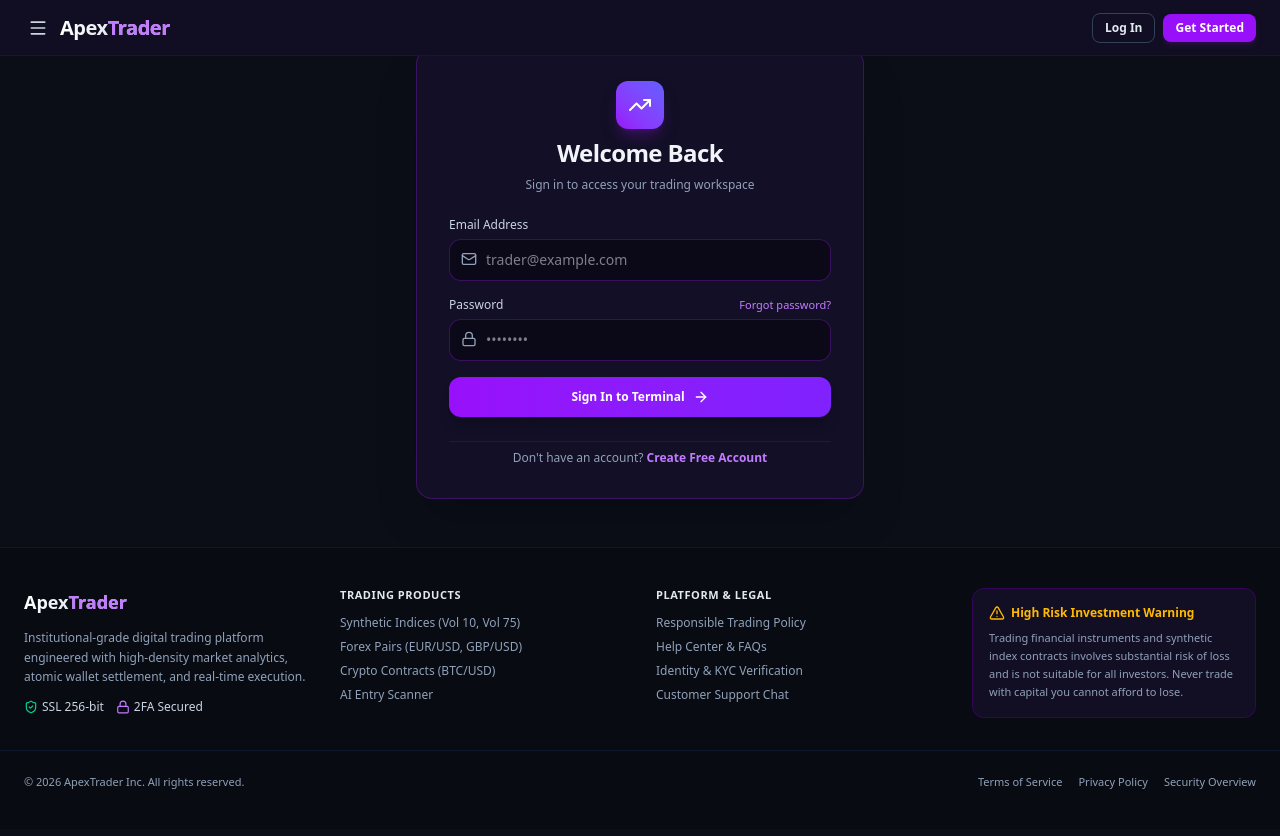
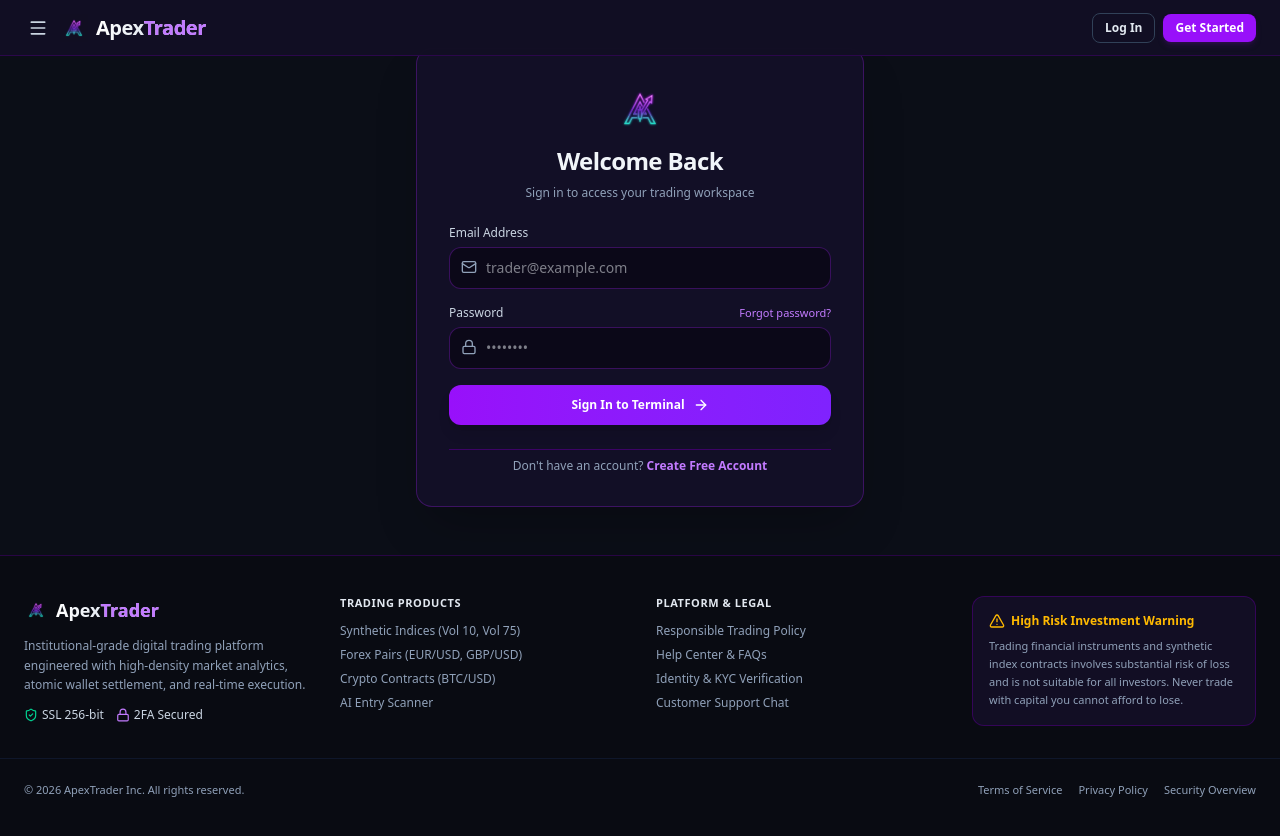
Before and after one commit to Kiruivenus/forex, a Next.js app: page /login in a window 1280 px wide. Built offline with nearby package versions, Linux system fonts and the light colour scheme; no server answers.

Commit message:
feat: Add frameless master ApexTrader logo mark across Navbar, Footer, Login, Register, Admin, and Landing pages

```diff
--- a/app/admin/layout.tsx
+++ b/app/admin/layout.tsx
@@ -53,9 +53,7 @@ export default function AdminLayout({ children }: { children: React.ReactNode })
       <aside className="w-64 bg-[#0e0c1f] border-r border-purple-950/80 flex flex-col justify-between shrink-0">
         <div>
           <div className="h-14 px-6 border-b border-purple-950/80 flex items-center space-x-2 font-bold text-sm">
-            <div className="w-7 h-7 rounded-lg bg-amber-500 flex items-center justify-center text-slate-950 shadow-md">
-              <Lock className="w-4 h-4" />
-            </div>
+            <img src="/logo.png" alt="ApexTrader Logo" className="w-7 h-7 object-contain mix-blend-screen shrink-0" />
             <span className="text-slate-100">ApexTrader <span className="text-amber-400">Admin</span></span>
           </div>
 
--- a/app/login/page.tsx
+++ b/app/login/page.tsx
@@ -62,8 +62,8 @@ export default function LoginPage() {
       <main className="flex-1 flex items-center justify-center p-4 py-12">
         <div className="bg-[#120f26] border border-purple-900/60 rounded-2xl w-full max-w-md p-6 sm:p-8 shadow-2xl space-y-6">
           <div className="text-center space-y-2">
-            <div className="w-12 h-12 rounded-xl bg-gradient-to-tr from-purple-600 to-indigo-500 flex items-center justify-center mx-auto shadow-lg shadow-purple-900/50">
-              <TrendingUp className="w-6 h-6 text-white" />
+            <div className="flex justify-center">
+              <img src="/logo.png" alt="ApexTrader Logo" className="w-14 h-14 object-contain mix-blend-screen" />
             </div>
             <h2 className="text-2xl font-extrabold tracking-tight text-slate-100">Welcome Back</h2>
             <p className="text-xs text-slate-400">Sign in to access your trading workspace</p>
--- a/app/page.tsx
+++ b/app/page.tsx
@@ -103,7 +103,8 @@ export default function LandingPage() {
               <span className="w-3 h-3 rounded-full bg-rose-500/80" />
               <span className="w-3 h-3 rounded-full bg-amber-500/80" />
               <span className="w-3 h-3 rounded-full bg-emerald-500/80" />
-              <span className="ml-2 font-mono text-purple-300">ApexTrader Terminal v2.4</span>
+              <img src="/logo.png" alt="ApexTrader Logo" className="w-5 h-5 object-contain mix-blend-screen ml-2 shrink-0" />
+              <span className="font-mono text-purple-300">ApexTrader Terminal v2.4</span>
             </div>
             <div className="flex items-center space-x-3 text-slate-400 font-mono text-[11px]">
               <span className="text-emerald-400">● LIVE</span>
--- a/app/register/page.tsx
+++ b/app/register/page.tsx
@@ -72,8 +72,8 @@ export default function RegisterPage() {
       <main className="flex-1 flex items-center justify-center p-4 py-12">
         <div className="bg-[#120f26] border border-purple-900/60 rounded-2xl w-full max-w-lg p-6 sm:p-8 shadow-2xl space-y-6">
           <div className="text-center space-y-2">
-            <div className="w-12 h-12 rounded-xl bg-gradient-to-tr from-purple-600 to-indigo-500 flex items-center justify-center mx-auto shadow-lg shadow-purple-900/50">
-              <TrendingUp className="w-6 h-6 text-white" />
+            <div className="flex justify-center">
+              <img src="/logo.png" alt="ApexTrader Logo" className="w-14 h-14 object-contain mix-blend-screen" />
             </div>
             <h2 className="text-2xl font-extrabold tracking-tight text-slate-100">Create Trader Account</h2>
             <p className="text-xs text-slate-400">Join thousands of active traders worldwide</p>
--- a/components/Footer.tsx
+++ b/components/Footer.tsx
@@ -9,6 +9,7 @@ export default function Footer() {
         {/* Brand Column */}
         <div className="space-y-3">
           <div className="flex items-center space-x-2 font-bold text-base text-slate-100">
+            <img src="/logo.png" alt="ApexTrader Logo" className="w-6 h-6 object-contain mix-blend-screen shrink-0" />
             <span className="bg-gradient-to-r from-white via-slate-200 to-purple-300 bg-clip-text text-transparent text-lg">
               Apex<span className="text-purple-400">Trader</span>
             </span>
--- a/components/Navbar.tsx
+++ b/components/Navbar.tsx
@@ -96,7 +96,8 @@ export default function Navbar({ onOpenAIScanner, accountMode = 'DEMO', onAccoun
             {mobileMenuOpen ? <X className="w-5 h-5" /> : <Menu className="w-5 h-5" />}
           </button>
 
-          <Link href="/" className="flex items-center space-x-1 font-bold text-lg tracking-tight">
+          <Link href="/" className="flex items-center space-x-2 font-bold text-lg tracking-tight">
+            <img src="/logo.png" alt="ApexTrader Logo" className="w-7 h-7 object-contain mix-blend-screen shrink-0" />
             <span className="bg-gradient-to-r from-white via-slate-200 to-purple-300 bg-clip-text text-transparent font-extrabold text-xl">
               Apex<span className="text-purple-400">Trader</span>
             </span>
```
Also changed, not shown: public/logo.jpg (added), public/logo.png (added).
